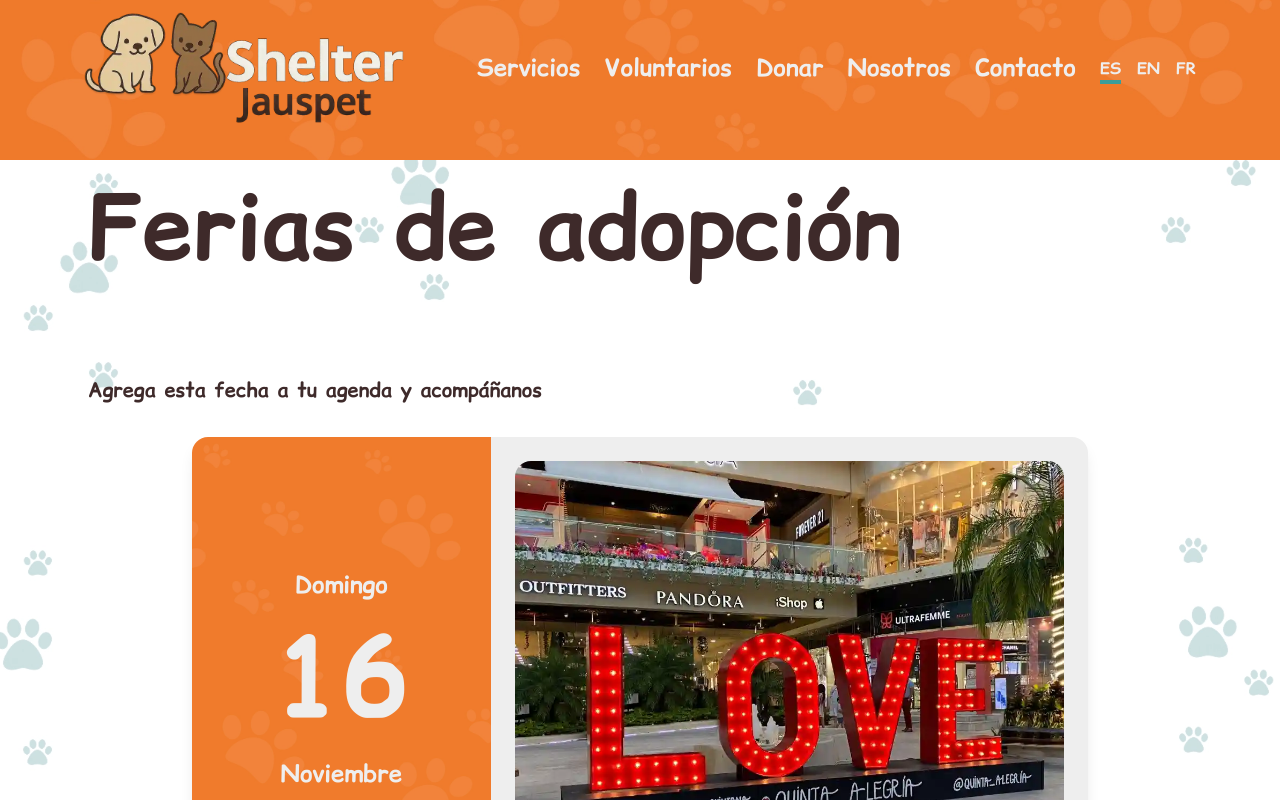
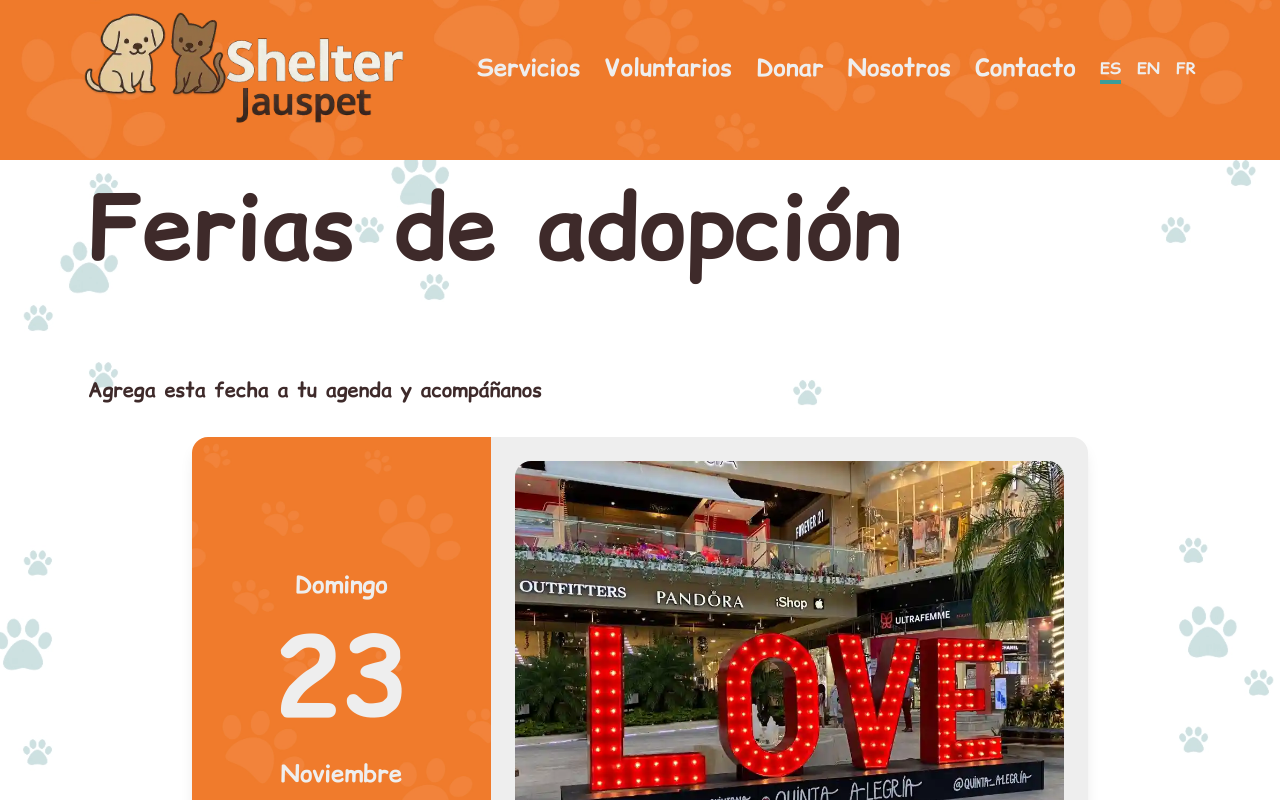
Before and after one commit to Ghdez13/animal-shelter-web, a React (Vite) app: page /events in a window 1280 px wide. Shown: the top 800 px of the page. Built offline with nearby package versions, Linux system fonts and the light colour scheme.

Commit message:
Update date for next event

```diff
--- a/src/assets/data/eventsUpcoming.js
+++ b/src/assets/data/eventsUpcoming.js
@@ -6,7 +6,7 @@ export const eventsUpcoming = [
                 en: "Sunday",
                 fr: "Dimanche",
             },
-            dayNumber: "16",
+            dayNumber: "23",
             month: {
                 es: "Noviembre",
                 en: "November",
@@ -19,8 +19,8 @@ export const eventsUpcoming = [
             fr: "Quinta Alegria - Playa del Carmen",
         },
         time: "4:00 PM - 08:00 PM",
-        start: "2025-11-16T16:00:00-05:00",
-        end: "2025-11-16T20:00:00-05:00",
+        start: "2025-23-16T16:00:00-05:00",
+        end: "2025-23-16T20:00:00-05:00",
         mapUrl: "https://maps.app.goo.gl/wTxnETvNsVKJXiEG6",
         titleHoverLocation: {
             es: "Abrir en Google Maps",
--- a/src/pages/Adoptions.jsx
+++ b/src/pages/Adoptions.jsx
@@ -25,7 +25,7 @@ const Adoptions = () => {
           </h1>
         </div>
         {/* Adoption counter */}
-        <AdoptionCounter max={215} />
+        <AdoptionCounter max={220} />
         {/* Gallery Section */}
         <AdoptionsGallery />
       </main>
```
